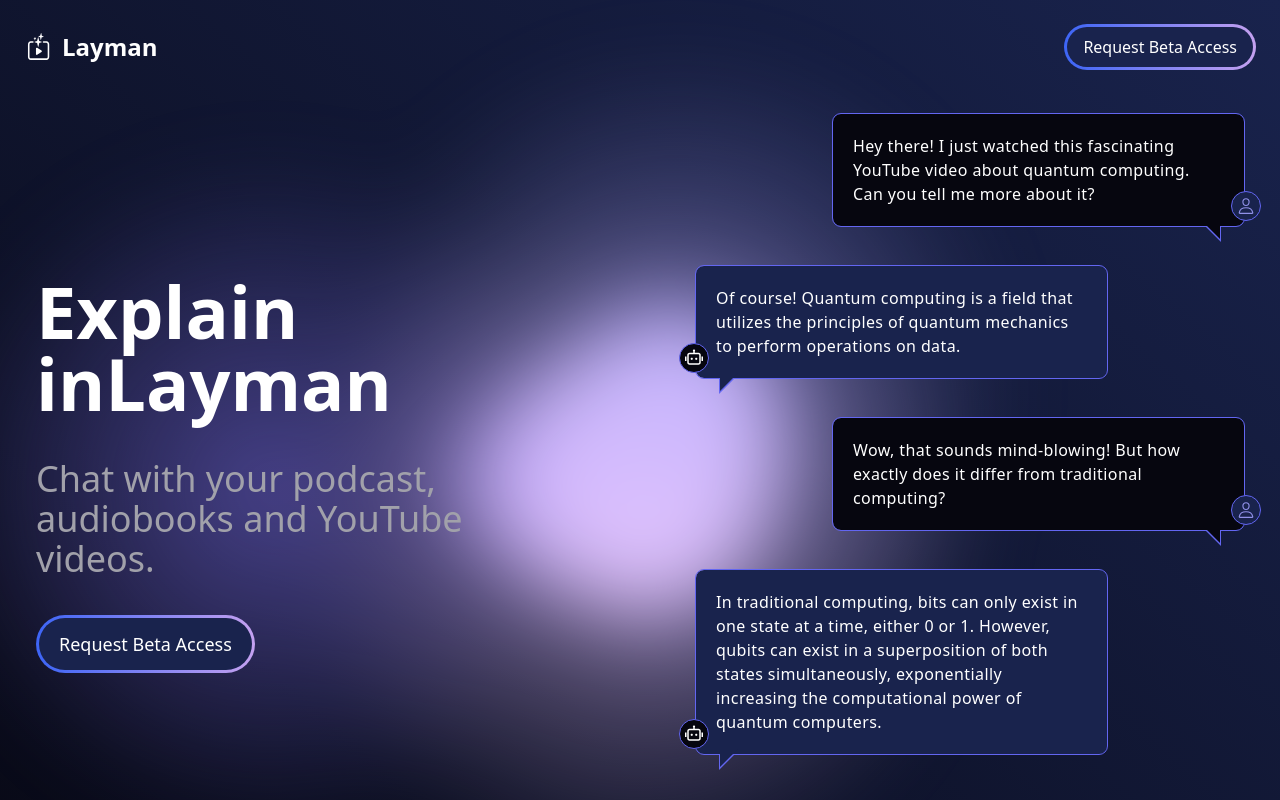
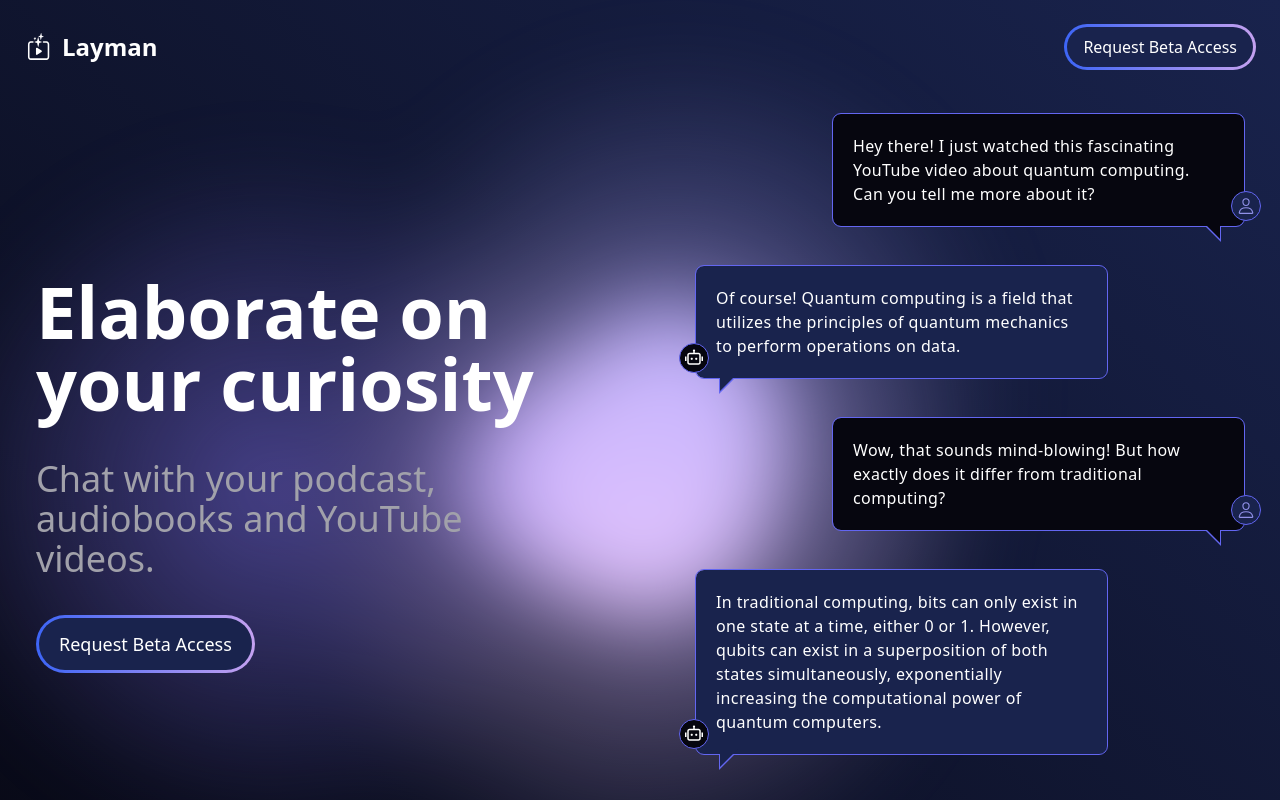
Before and after one commit to amapeso-at-speer/ytb-chatbot-landing, a Next.js app: page / in a window 1280 px wide. Shown: the top 800 px of the page. Built offline with nearby package versions, Linux system fonts and the light colour scheme.

Commit message:
reverted hero text

```diff
--- a/src/app/page.tsx
+++ b/src/app/page.tsx
@@ -25,7 +25,7 @@ export default function Home() {
               Gradients X Animations
             </p> */}
             <div className="mr-0 md:mr-10 lg:mr-28 flex flex-col flex-1">
-              <h1 className="text-center md:text-left text-3xl md:text-4xl lg:text-7xl font-bold">Explain inLayman</h1>
+              <h1 className="text-center md:text-left text-3xl md:text-4xl lg:text-7xl font-bold">Elaborate on your curiosity</h1>
               <p className="text-center md:text-left text-xl md:text-2xl lg:text-4xl pt-10 text-zinc-400">Chat with your podcast, audiobooks and YouTube videos.</p>
               <LitUpBorderButton className="self-center md:self-start mt-9">
                 <Link className="px-5 py-3 block text-base md:text-lg" href="/access-form">
```
